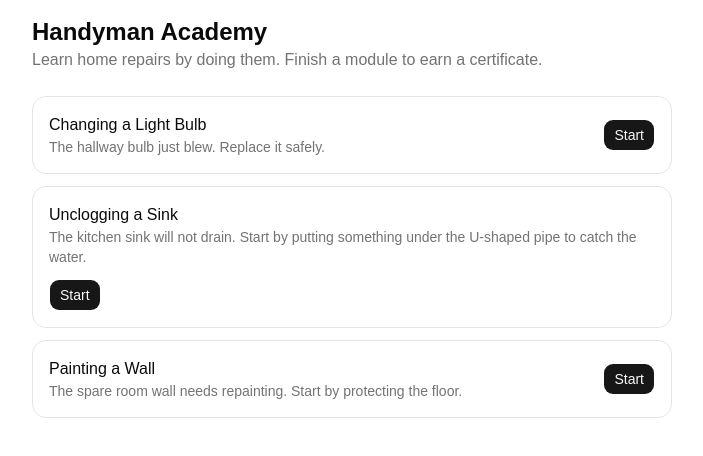
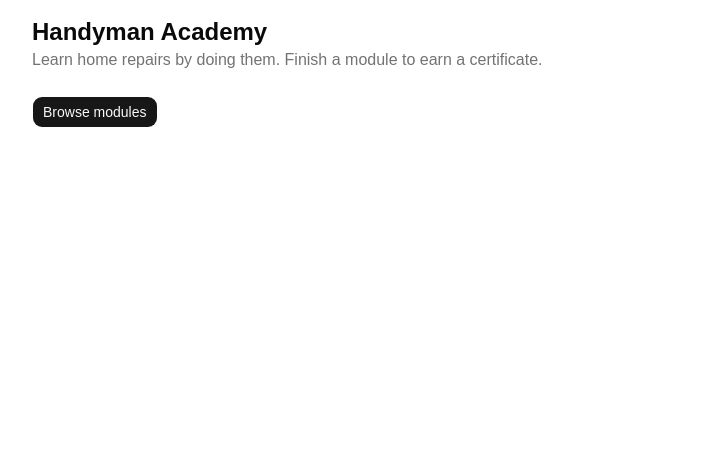
Before and after one commit to chadlimjinjie/handyman, a React (Vite) app: page / in a window 1280 px wide. Shown: the top 456 px of the page, without its empty margins (288-991 px from the left). Built offline with nearby package versions, Linux system fonts and the light colour scheme.

Commit message:
Added landing page and progress bar to the application. The landing page provides an introduction to the app, while the progress bar visually represents the user's progress through the app's features.

```diff
--- a/package.json
+++ b/package.json
@@ -14,6 +14,7 @@
     "@base-ui/react": "^1.8.0",
     "@fontsource-variable/geist": "^5.3.0",
     "@tailwindcss/vite": "^4.3.3",
+    "@tanstack/react-router": "^1.170.41",
     "class-variance-authority": "^0.7.1",
     "cn": "^0.4.0",
     "lucide-react": "^1.53.0",
--- a/src/App.tsx
+++ b/src/App.tsx
@@ -1,59 +1,87 @@
-import { useState } from 'react'
+import {
+  Link,
+  RouterProvider,
+  createRootRoute,
+  createRoute,
+  createRouter,
+  redirect,
+} from '@tanstack/react-router'
 import { Certificate } from '@/components/Certificate'
 import { ModulePlayer } from '@/components/ModulePlayer'
-import { Button } from '@/components/ui/button'
-import type { Module } from '@/game/engine'
+import { buttonVariants } from '@/components/ui/button'
 import { loadProgress, saveProgress } from '@/lib/progress'
 import { modules } from '@/modules'
 
-type Screen = { name: 'home' } | { name: 'play' | 'cert'; mod: Module }
+function findModule(id: string) {
+  const mod = modules.find((m) => m.id === id)
+  if (!mod) throw redirect({ to: '/modules' })
+  return mod
+}
 
-function App() {
-  const [screen, setScreen] = useState<Screen>({ name: 'home' })
-  const [progress, setProgress] = useState(loadProgress)
-  const home = () => setScreen({ name: 'home' })
+const rootRoute = createRootRoute()
 
-  if (screen.name === 'play') {
-    const { mod } = screen
-    return (
-      <ModulePlayer
-        mod={mod}
-        onExit={home}
-        onComplete={(name) => {
-          const next = {
-            ...progress,
-            [mod.id]: {
-              name,
-              date: new Date().toISOString(),
-              certId: crypto.randomUUID().slice(0, 8).toUpperCase(),
-            },
-          }
-          setProgress(next)
-          saveProgress(next)
-          setScreen({ name: 'cert', mod })
-        }}
-      />
-    )
+const landingRoute = createRoute({
+  getParentRoute: () => rootRoute,
+  path: '/',
+  component: Landing,
+})
+
+const modulesRoute = createRoute({
+  getParentRoute: () => rootRoute,
+  path: 'modules',
+  component: Modules,
+})
+
+const moduleRoute = createRoute({
+  getParentRoute: () => rootRoute,
+  path: 'modules/$moduleId',
+  loader: ({ params }) => findModule(params.moduleId),
+  component: Play,
+})
+
+const certRoute = createRoute({
+  getParentRoute: () => rootRoute,
+  path: 'modules/$moduleId/certificate',
+  loader: ({ params }) => {
+    const mod = findModule(params.moduleId)
+    if (!loadProgress()[mod.id]) throw redirect({ to: '/modules/$moduleId', params })
+    return mod
+  },
+  component: Cert,
+})
+
+const router = createRouter({
+  routeTree: rootRoute.addChildren([landingRoute, modulesRoute, moduleRoute, certRoute]),
+})
+
+declare module '@tanstack/react-router' {
+  interface Register {
+    router: typeof router
   }
+}
 
-  if (screen.name === 'cert') {
-    return (
-      <Certificate
-        title={screen.mod.title}
-        cert={progress[screen.mod.id]}
-        onBack={home}
-      />
-    )
-  }
-
+function Landing() {
   return (
-    <main className="mx-auto flex max-w-2xl flex-col gap-6 p-4">
+    <main className="mx-auto flex max-w-2xl flex-col items-start gap-6 p-4">
       <header>
         <h1 className="text-2xl font-semibold">Handyman Academy</h1>
         <p className="text-muted-foreground">
           Learn home repairs by doing them. Finish a module to earn a certificate.
         </p>
       </header>
+      <Link to="/modules" className={buttonVariants()}>
+        Browse modules
+      </Link>
+    </main>
+  )
+}
+
+function Modules() {
+  const progress = loadProgress()
+
+  return (
+    <main className="mx-auto flex max-w-2xl flex-col gap-6 p-4">
+      <h1 className="text-2xl font-semibold">Modules</h1>
       <ul className="flex flex-col gap-3">
         {modules.map((mod) => (
           <li
@@ -68,13 +96,21 @@ function App() {
             </div>
             <div className="flex gap-2">
               {progress[mod.id] && (
-                <Button variant="outline" onClick={() => setScreen({ name: 'cert', mod })}>
+                <Link
+                  to="/modules/$moduleId/certificate"
+                  params={{ moduleId: mod.id }}
+                  className={buttonVariants({ variant: 'outline' })}
+                >
                   View certificate
-                </Button>
+                </Link>
               )}
-              <Button onClick={() => setScreen({ name: 'play', mod })}>
+              <Link
+                to="/modules/$moduleId"
+                params={{ moduleId: mod.id }}
+                className={buttonVariants()}
+              >
                 {progress[mod.id] ? 'Play again' : 'Start'}
-              </Button>
+              </Link>
             </div>
           </li>
         ))}
@@ -83,4 +119,45 @@ function App() {
   )
 }
 
+function Play() {
+  const mod = moduleRoute.useLoaderData()
+  const navigate = moduleRoute.useNavigate()
+
+  return (
+    <ModulePlayer
+      key={mod.id}
+      mod={mod}
+      onExit={() => navigate({ to: '/modules' })}
+      onComplete={(name) => {
+        saveProgress({
+          ...loadProgress(),
+          [mod.id]: {
+            name,
+            date: new Date().toISOString(),
+            certId: crypto.randomUUID().slice(0, 8).toUpperCase(),
+          },
+        })
+        navigate({ to: '/modules/$moduleId/certificate', params: { moduleId: mod.id } })
+      }}
+    />
+  )
+}
+
+function Cert() {
+  const mod = certRoute.useLoaderData()
+  const navigate = certRoute.useNavigate()
+
+  return (
+    <Certificate
+      title={mod.title}
+      cert={loadProgress()[mod.id]}
+      onBack={() => navigate({ to: '/modules' })}
+    />
+  )
+}
+
+function App() {
+  return <RouterProvider router={router} />
+}
+
 export default App
--- a/src/lib/progress.ts
+++ b/src/lib/progress.ts
@@ -2,15 +2,22 @@ export type Cert = { name: string; date: string; certId: string }
 
 const KEY = 'handyman-progress'
 
+// keeps progress across route changes when storage is blocked
+let cache: Record<string, Cert> | undefined
+
 export function loadProgress(): Record<string, Cert> {
-  try {
-    return JSON.parse(localStorage.getItem(KEY) ?? '{}')
-  } catch {
-    return {}
+  if (!cache) {
+    try {
+      cache = JSON.parse(localStorage.getItem(KEY) ?? '{}')
+    } catch {
+      // storage blocked or corrupt: start empty
+    }
   }
+  return (cache ??= {})
 }
 
 export function saveProgress(progress: Record<string, Cert>) {
+  cache = progress
   try {
     localStorage.setItem(KEY, JSON.stringify(progress))
   } catch {
```
Also changed, not shown: 1 other file (tests, documents, lock files or other folders).
